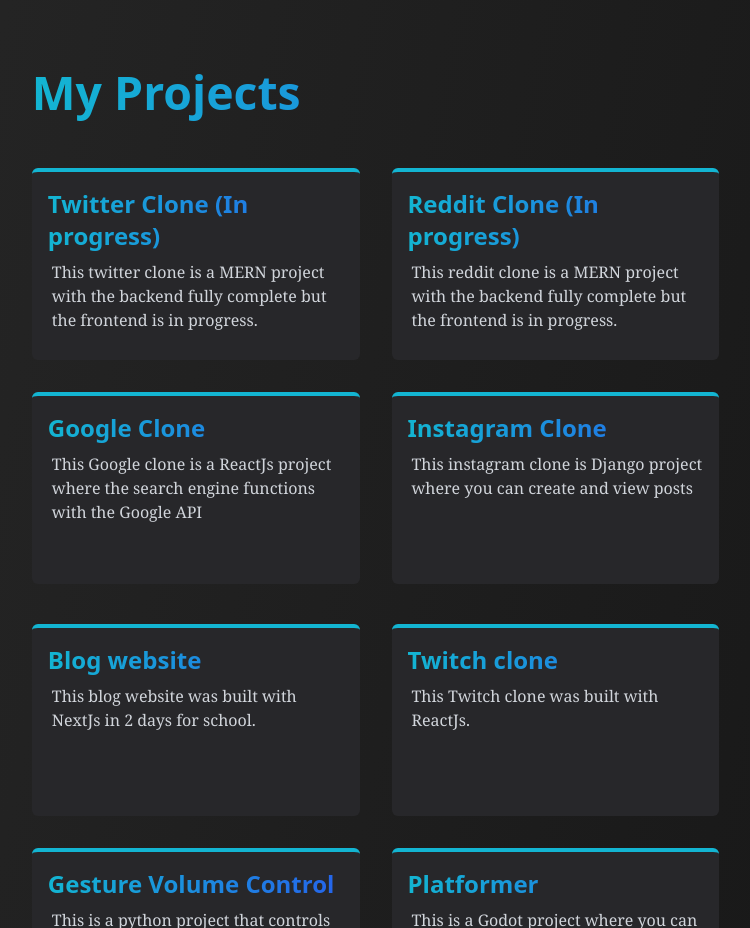
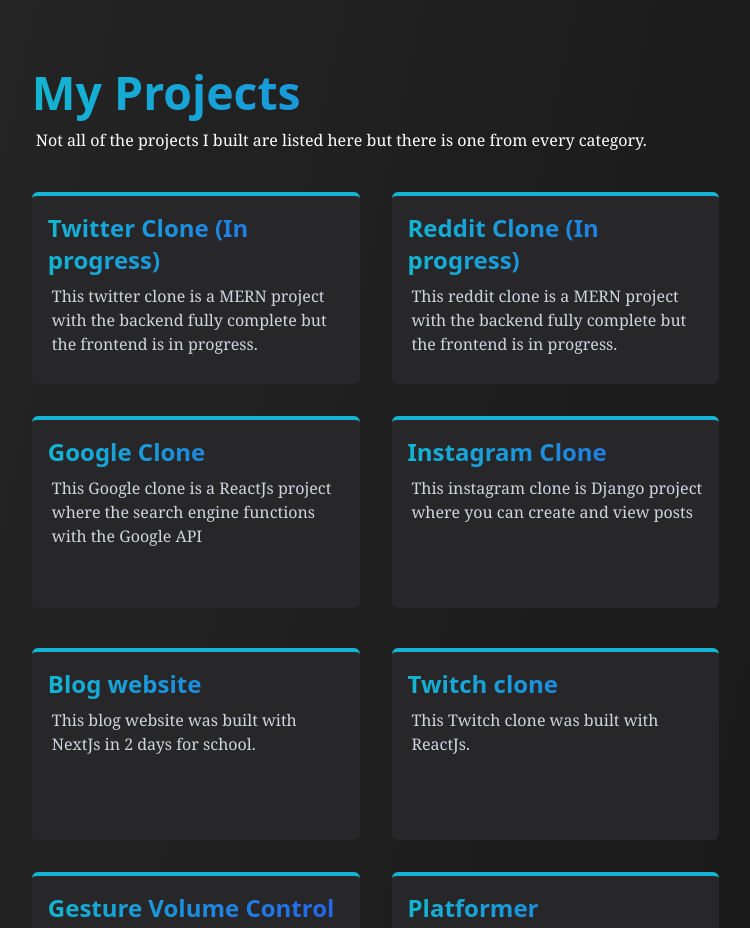
Before and after one commit to SajawalHassan/portfolio_react, a React (Create React App) app: page / in a window 1280 px wide. Shown: the part 3580-4508 px from the top of the page, without its empty margins (374-1124 px from the left). Built offline with nearby package versions, Linux system fonts and the light colour scheme.

Commit message:
Add production build

```diff
--- a/src/Components/Projects/Projects.comp.js
+++ b/src/Components/Projects/Projects.comp.js
@@ -8,6 +8,10 @@
     <div className="mt-[50%]" id="projects">
       <div className="section max-w-[80%]">
         <h1 className="section-heading">My Projects</h1>
+        <p className="section-description">
+          Not all of the projects I built are listed here but there is one from
+          every category.
+        </p>
         <div className="mt-10 space-y-5">
           <div className="mt-5 mx-auto">
             <div className="w-[90%] space-y-8 xl:grid xl:grid-cols-2 xl:space-y-0 xl:gap-8">
```
